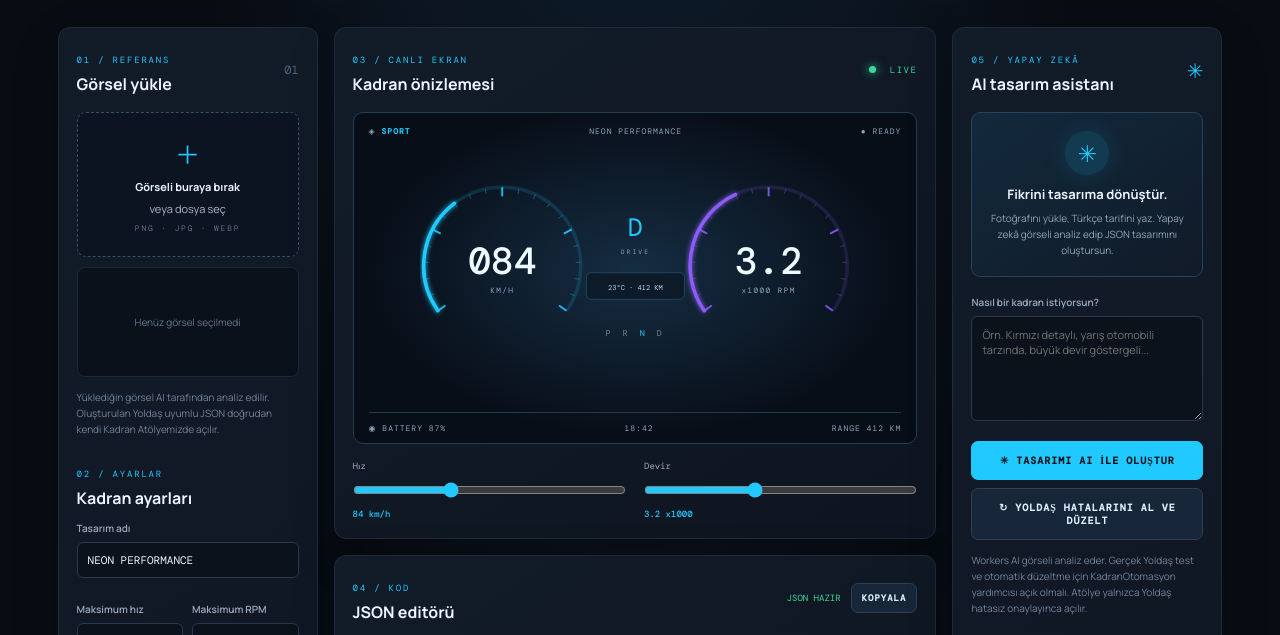
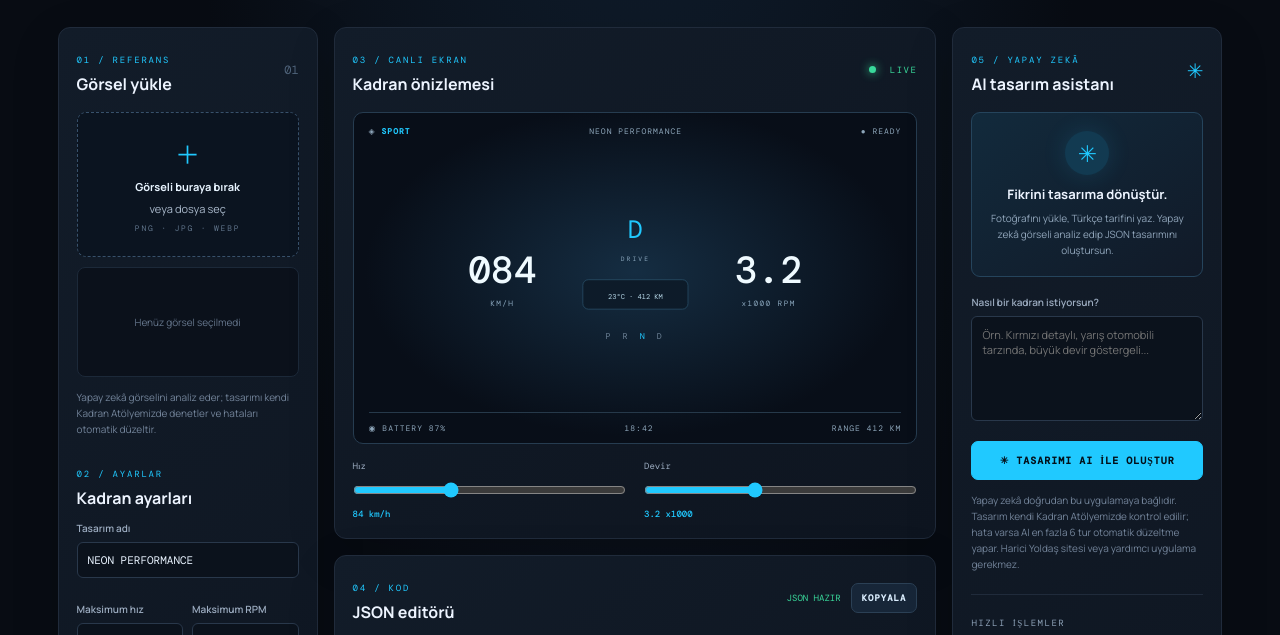
Before and after one commit to memirgurbuz44-source/kadran, a plain HTML site: page index.html in a window 1280 px wide. Shown: the part 295-930 px from the top of the page. Drawn offline with nearby package versions, Linux system fonts and the light colour scheme.

Commit message:
Remove external helper requirement from Kadran AI UI

```diff
--- a/index.html
+++ b/index.html
@@ -19,7 +19,7 @@
         <span class="upload-symbol">＋</span><strong>Görseli buraya bırak</strong><span>veya dosya seç</span><small>PNG · JPG · WEBP</small>
       </label>
       <div class="reference-preview" id="referencePreview"><span>Henüz görsel seçilmedi</span></div>
-      <div class="hint">Yüklediğin görsel AI tarafından analiz edilir. Oluşturulan Yoldaş uyumlu JSON doğrudan kendi Kadran Atölyemizde açılır.</div>
+      <div class="hint">Yapay zekâ görselini analiz eder; tasarımı kendi Kadran Atölyemizde denetler ve hataları otomatik düzeltir.</div>
       <div class="panel-head controls-head"><div><small>02 / AYARLAR</small><h2>Kadran ayarları</h2></div></div>
       <label class="field">Tasarım adı<input id="nameInput" value="NEON PERFORMANCE"></label>
       <div class="two-fields">
@@ -71,8 +71,8 @@
       <div class="ai-card"><div class="ai-orb">✳</div><h3>Fikrini tasarıma dönüştür.</h3><p>Fotoğrafını yükle, Türkçe tarifini yaz. Yapay zekâ görseli analiz edip JSON tasarımını oluştursun.</p></div>
       <label class="field">Nasıl bir kadran istiyorsun?<textarea id="prompt" class="prompt" placeholder="Örn. Kırmızı detaylı, yarış otomobili tarzında, büyük devir göstergeli..."></textarea></label>
       <button id="generate" class="btn primary full">✳ TASARIMI AI İLE OLUŞTUR</button>
-      <button class="btn full" id="fixYoldasErrors" type="button">↻ YOLDAŞ HATALARINI AL VE DÜZELT</button>
-      <p class="hint">Workers AI görseli analiz eder. Gerçek Yoldaş test ve otomatik düzeltme için KadranOtomasyon yardımcısı açık olmalı. Atölye yalnızca Yoldaş hatasız onaylayınca açılır.</p>
+
+      <p class="hint">Yapay zekâ doğrudan bu uygulamaya bağlıdır. Tasarım kendi Kadran Atölyemizde kontrol edilir; hata varsa AI en fazla 6 tur otomatik düzeltme yapar. Harici Yoldaş sitesi veya yardımcı uygulama gerekmez.</p>
       <div class="ai-divider"></div><h3 class="mini-title">HIZLI İŞLEMLER</h3>
       <button class="quick" id="reset">↺ Varsayılan tasarıma dön</button>
       <button class="quick" id="sample">▧ Örnek JSON yükle</button>
```
